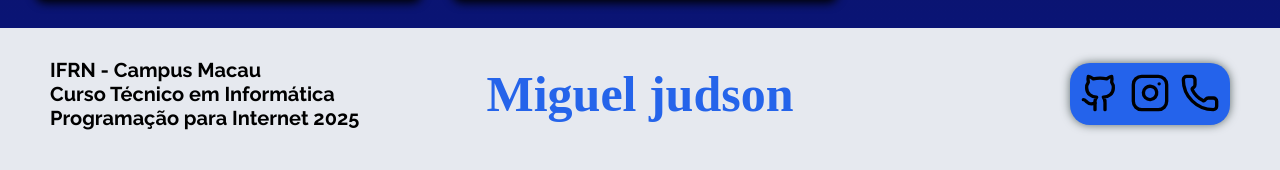
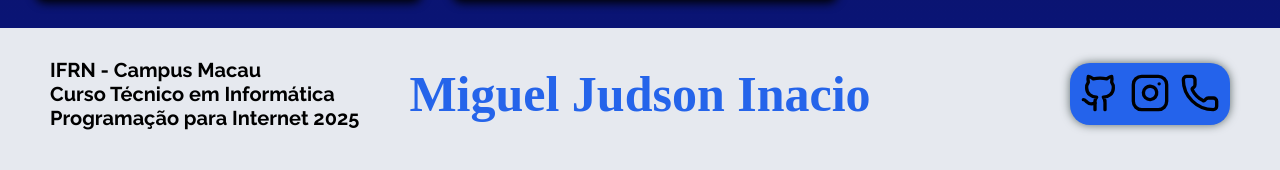
Before and after one commit to Migueljudson/desafio, a React (Vite) app: page / in a window 1280 px wide. Shown: the part 1062-1232 px from the top of the page. Built offline with nearby package versions, Linux system fonts and the light colour scheme; a web font is replaced by a local one.

Commit message:
atividade avaliativa 13/06/2025

```diff
--- a/src/components/MyGrid.jsx
+++ b/src/components/MyGrid.jsx
@@ -108,7 +108,7 @@ export function MyGrid() {
             <h1>Curso Técnico em Informática</h1>
             <h1>Programação para Internet 2025</h1>
           </div>
-          <p>Miguel judson</p>
+          <p>Miguel Judson Inacio</p>
           <div className={styles.icons}>
             <a href='https://github.com/Migueljudson' target='_blank'>
               <Github/>
```
